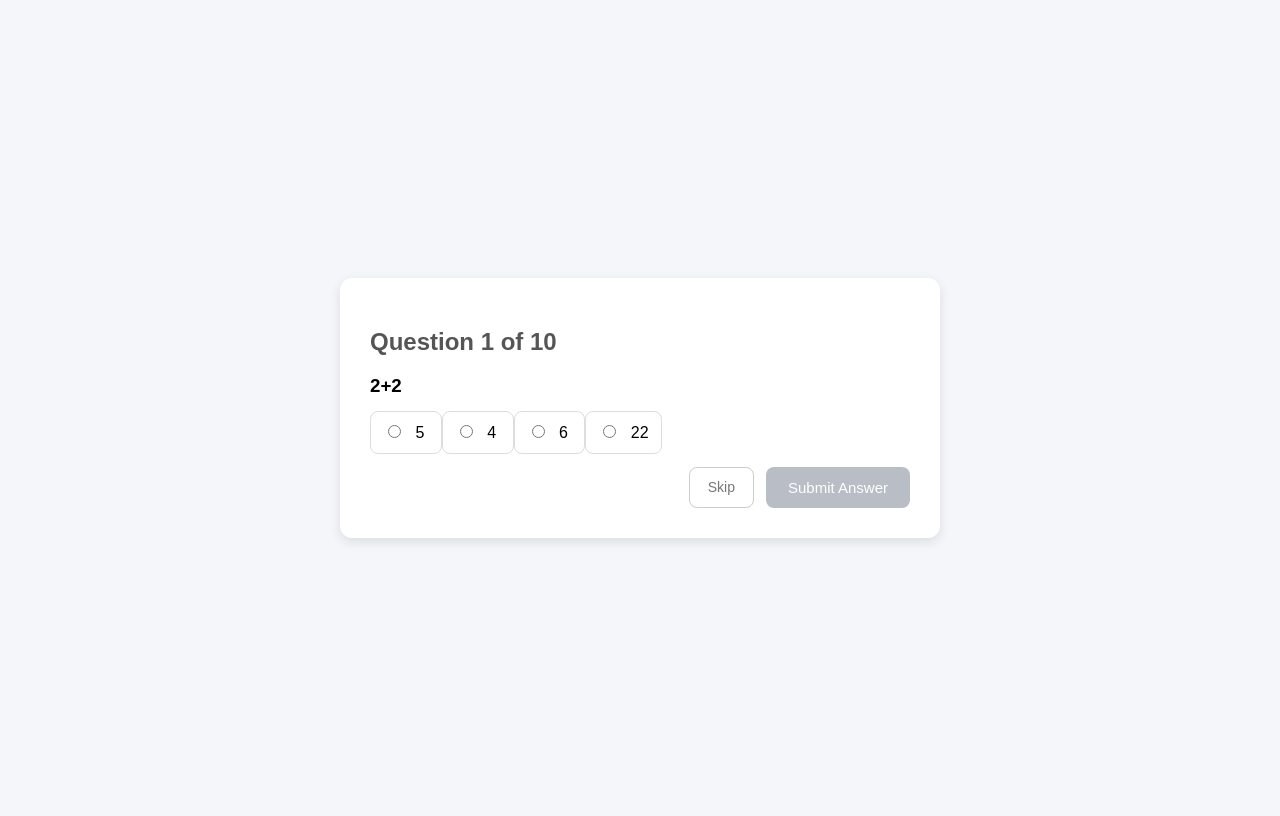
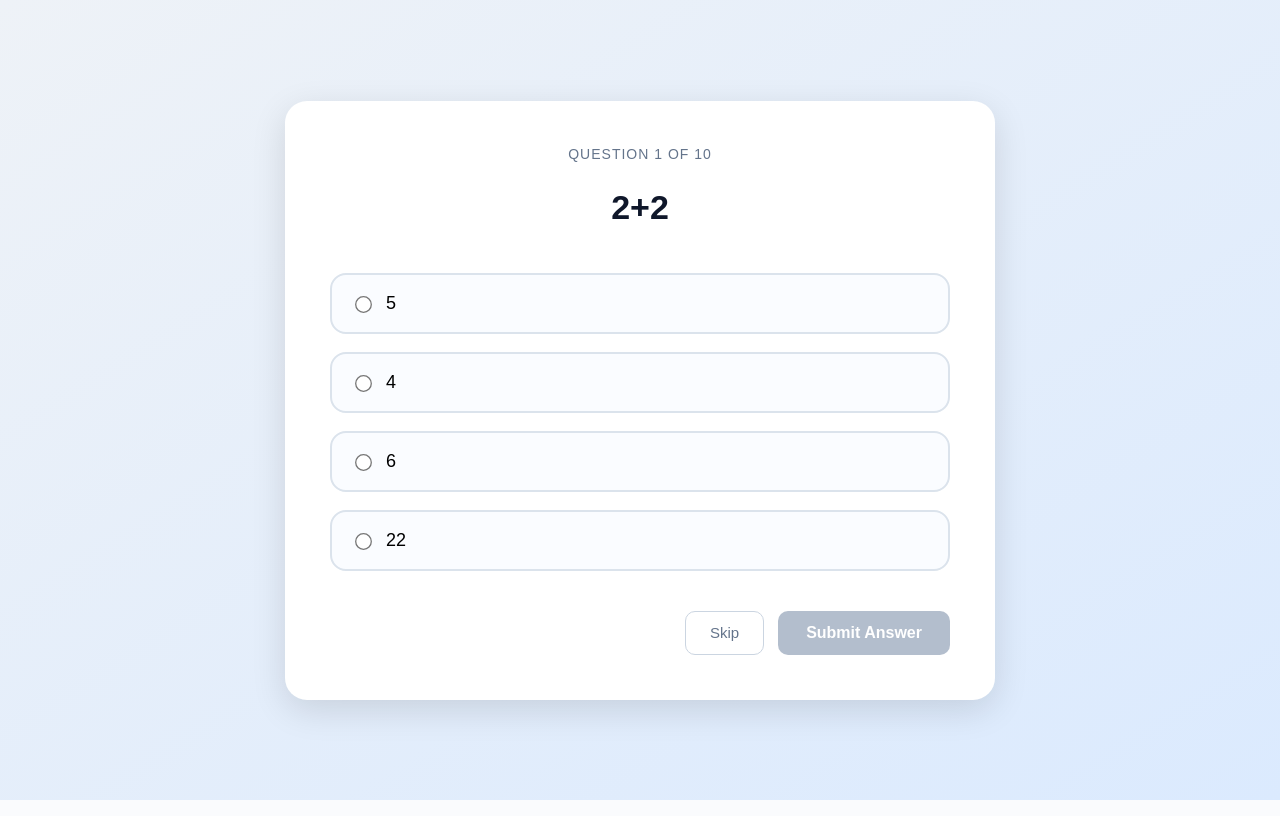
Before and after one commit to Shameem123123/Projects, a Django app: template quiz/templates/quiz/question.html in a window 1280 px wide. Run offline with Django 5.2, Linux system fonts and the light colour scheme; data comes from the database, SQL or seed files in the repository; both versions use the stored data as it was after the commit; the template is opened without the code that fills it: values that come from a table or form of the project are taken from there, most other values are stand-ins (such as "Sample title", 1, 10 or a date in 2020).

Commit message:
Improved quiz UI and button hierarchy

```diff
--- a/Quiz_Project/settings.py
+++ b/Quiz_Project/settings.py
@@ -115,4 +115,4 @@ USE_TZ = True
 # Static files (CSS, JavaScript, Images)
 # https://docs.djangoproject.com/en/6.0/howto/static-files/
 
-STATIC_URL = 'static/'
+STATIC_URL = 'static/quiz/'
--- /dev/null
+++ b/quiz/static/quiz/style.css
@@ -0,0 +1,138 @@
+*{
+    box-sizing: border-box;
+}
+
+body{
+    margin: 0;
+    padding: 0;
+    font-family: Arial, sans-serif;
+    background: linear-gradient(to bottom right, #eef2f7, #dbeafe);
+    display: flex;
+    justify-content: center;
+    align-items: center;
+    min-height: 100vh;
+}
+
+.container{
+    width: 100%;
+    max-width: 750px;
+    padding: 20px;
+}
+
+.quiz-card{
+    background: white;
+    border-radius: 22px;
+    padding: 45px;
+    box-shadow: 0 10px 35px rgba(0,0,0,0.12);
+    animation: fadeIn 0.3s ease;
+}
+
+.question-count{
+    font-size: 14px;
+    color: #64748b;
+    margin-bottom: 20px;
+    text-align: center;
+    letter-spacing: 1px;
+    text-transform: uppercase;
+}
+
+.question-text{
+    font-size: 34px;
+    font-weight: bold;
+    color: #0f172a;
+    line-height: 1.5;
+    margin-bottom: 40px;
+    text-align: center;
+}
+
+.options{
+    display: flex;
+    flex-direction: column;
+    gap: 18px;
+}
+
+.option{
+    display: flex;
+    align-items: center;
+    padding: 18px 20px;
+    border: 2px solid #dbe3ec;
+    border-radius: 16px;
+    cursor: pointer;
+    transition: all 0.2s ease;
+    font-size: 18px;
+    background: #fafcff;
+}
+
+.option:hover{
+    border-color: #3b82f6;
+    background: #eff6ff;
+    transform: translateY(-2px);
+}
+
+.option.selected{
+    border-color: #2563eb;
+    background: #dbeafe;
+}
+
+.option input[type="radio"]{
+    margin-right: 16px;
+    transform: scale(1.3);
+}
+
+.button-group{
+    margin-top: 40px;
+    display: flex;
+    justify-content: flex-end;
+    gap: 14px;
+}
+
+.skip-btn{
+    background: transparent;
+    border: 1px solid #cbd5e1;
+    color: #64748b;
+    padding: 12px 24px;
+    border-radius: 10px;
+    font-size: 15px;
+    cursor: pointer;
+    transition: 0.2s;
+}
+
+.skip-btn:hover{
+    background: #f1f5f9;
+}
+
+.submit-btn{
+    background: #2563eb;
+    color: white;
+    border: none;
+    padding: 13px 28px;
+    border-radius: 10px;
+    font-size: 16px;
+    font-weight: bold;
+    cursor: pointer;
+    transition: 0.2s;
+}
+
+.submit-btn:hover:enabled{
+    background: #1d4ed8;
+}
+
+.submit-btn:disabled{
+    background: #94a3b8;
+    cursor: not-allowed;
+    opacity: 0.7;
+}
+
+@keyframes fadeIn{
+
+    from{
+        opacity: 0;
+        transform: translateY(10px);
+    }
+
+    to{
+        opacity: 1;
+        transform: translateY(0);
+    }
+
+}
--- a/quiz/templates/quiz/question.html
+++ b/quiz/templates/quiz/question.html
@@ -1,109 +1,32 @@
+{% load static %}
+
 <!DOCTYPE html>
 <html>
 <head>
     <title>Quiz App</title>
 
-    <style>
+    <link rel="stylesheet" href="{% static 'quiz/style.css' %}">
+</head>
 
-        body{
-            font-family: Arial, sans-serif;
-            background-color: #f4f6f9;
-            display: flex;
-            justify-content: center;
-            align-items: center;
-            height: 100vh;
-        }
-
-        .container{
-            width: 600px;
-        }
-
-        .question-box{
-            background: white;
-            padding: 30px;
-            border-radius: 12px;
-            box-shadow: 0px 4px 12px rgba(0,0,0,0.1);
-        }
-
-        h2{
-            color: #555;
-            margin-bottom: 10px;
-        }
-
-        h3{
-            margin-bottom: 25px;
-        }
-
-        .option{
-            padding: 12px;
-            border: 1px solid #ddd;
-            border-radius: 8px;
-            margin-bottom: 12px;
-            cursor: pointer;
-            transition: 0.2s;
-        }
-
-        .option:hover{
-            background-color: #f0f4ff;
-        }
-
-        .button-group{
-            display: flex;
-            justify-content: flex-end;
-            gap: 12px;
-            margin-top: 25px;
-        }
-
-        .submit-btn{
-            background-color: #2563eb;
-            color: white;
-            border: none;
-            padding: 12px 22px;
-            border-radius: 8px;
-            font-size: 15px;
-            cursor: pointer;
-        }
-
-        .submit-btn:disabled{
-            background-color: #9ca3af;
-            cursor: not-allowed;
-            opacity: 0.7;
-        }
-
-        .next-btn{
-            background-color: transparent;
-            color: #777;
-            border: 1px solid #ccc;
-            padding: 10px 18px;
-            border-radius: 8px;
-            cursor: pointer;
-            font-size: 14px;
-        }
-
-        .next-btn:hover{
-            background-color: #f3f3f3;
-        }
-
-        input[type="radio"]{
-            margin-right: 10px;
-        }
-
-    </style>
-
-</head>
 <body>
 
 <div class="container">
 
-    <div class="question-box">
+    <div class="quiz-card">
 
-        <h2>Question {{ index }} of {{ total }}</h2>
+        <div class="question-count">
+            Question {{ index }} of {{ total }}
+        </div>
 
-        <h3>{{ question.question_text }}</h3>
+        <div class="question-text">
+            {{ question.question_text }}
+        </div>
 
         <form method="POST">
 
             {% csrf_token %}
+
+            <div class="options">
 
                 {% for choice in question.choice_set.all %}
 
@@ -112,18 +35,19 @@
                         <input type="radio"
                                name="choice"
                                value="{{ choice.id }}"
-                           onclick="enableSubmit()">
+                               onclick="enableSubmit(this)">
 
-                    {{ choice.choice_text }}
+                        <span>{{ choice.choice_text }}</span>
 
                     </label>
 
                 {% endfor %}
 
+            </div>
+
             <div class="button-group">
 
-                <button type="submit"
-                        class="next-btn">
+                <button type="submit" class="skip-btn">
                     Skip
                 </button>
 
@@ -131,7 +55,9 @@
                         id="submitBtn"
                         class="submit-btn"
                         disabled>
+
                     Submit Answer
+
                 </button>
 
             </div>
@@ -144,9 +70,17 @@
 
 <script>
 
-    function enableSubmit(){
+    function enableSubmit(radio){
 
         document.getElementById('submitBtn').disabled = false;
+
+        let options = document.querySelectorAll('.option');
+
+        options.forEach(option => {
+            option.classList.remove('selected');
+        });
+
+        radio.closest('.option').classList.add('selected');
     }
 
 </script>
```
Also changed, not shown: db.sqlite3. Lines whose indentation alone changed are shown as unchanged.
